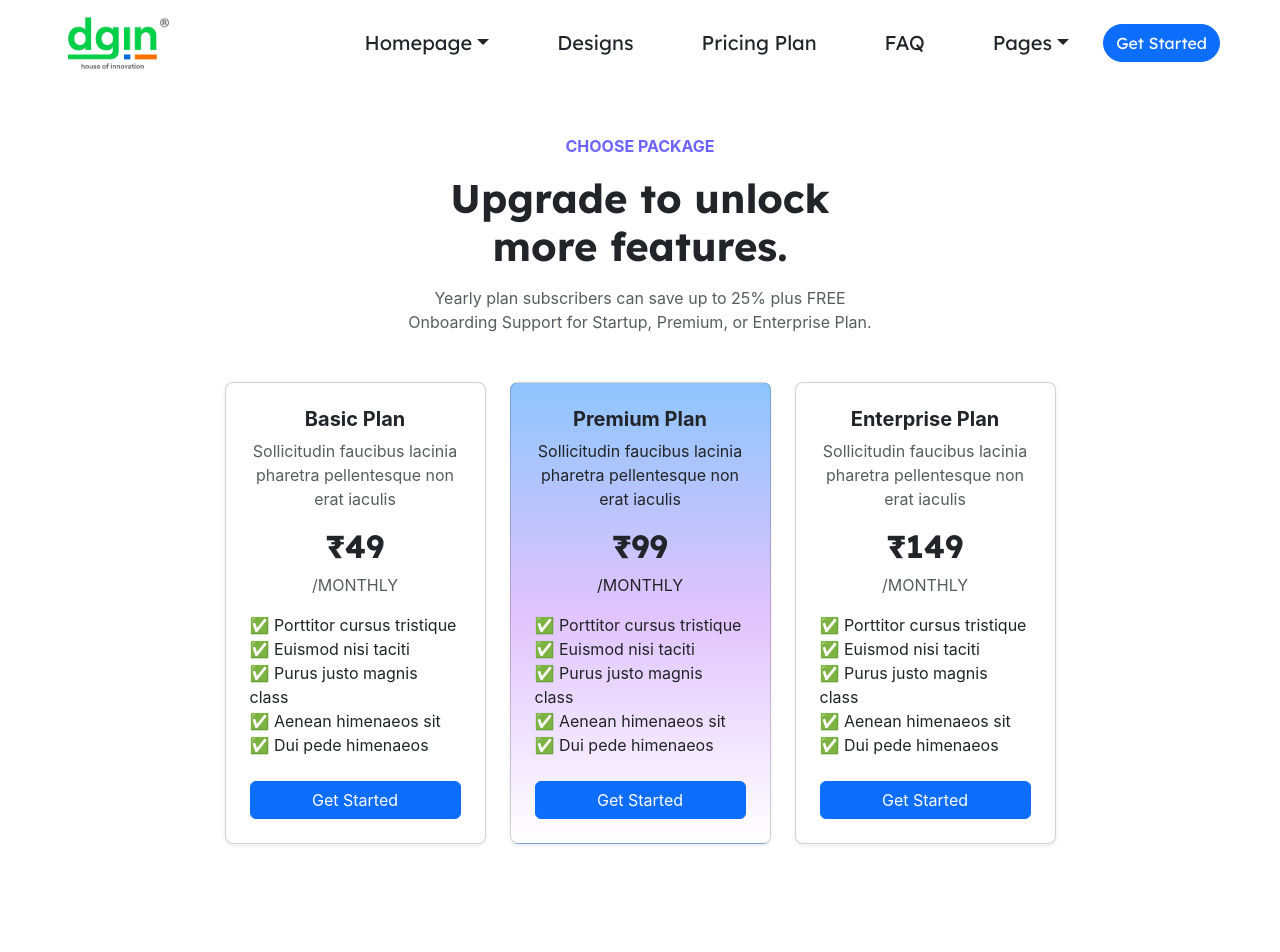
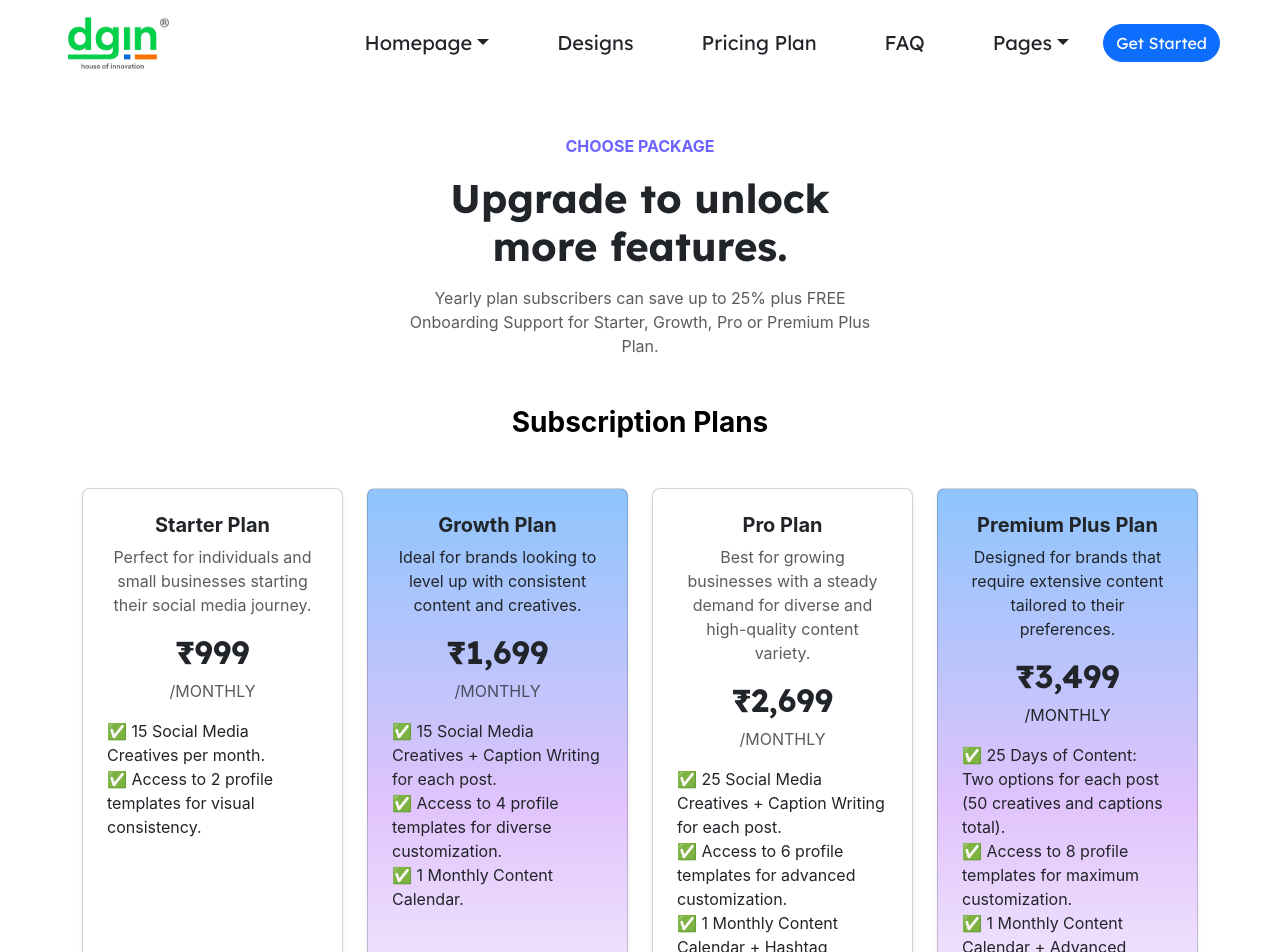
Before and after one commit to deka014/sideGig, a React (Create React App) app: page /pricing in a window 1280 px wide. Shown: the top 952 px of the page. Built offline with nearby package versions, Linux system fonts and the light colour scheme.

Commit message:
made reqd changes

```diff
--- a/src/components/PricingPage.js
+++ b/src/components/PricingPage.js
@@ -22,8 +22,7 @@ const PricingPage = () => {
       style={{
         // background: "linear-gradient(to bottom, #f9f6ff, #ffffff)",
         // minHeight: "100vh",
-      }}
-    >
+      }}>
         <p
           className="text-uppercase fw-bold"
           style={{ color: "#6c63ff" }}
@@ -46,33 +45,94 @@ const PricingPage = () => {
           data-aos-delay="200"
         >
           Yearly plan subscribers can save up to 25% plus FREE Onboarding Support
-        for Startup, Premium, or Enterprise Plan.
+          for Starter, Growth, Pro or Premium Plus Plan.
         </p>
+        {/* added headline */}
+        <h3
+          className="fw-bold mb-5"
+          style={{ maxWidth: "500px", margin: "0 auto", color: "#000000" }}
+          data-aos="fade-up"
+          data-aos-delay="200"
+        >
+          Subscription Plans
+        </h3>
 
         <div className="row justify-content-center">
-        {/* Basic Plan */}
+
+          {/* Starter Plan */}
           <div className="col-lg-3 col-md-6 mb-4" data-aos="fade-up">
-          <div className="card h-100 shadow-sm rounded-3 p-4">
-            <h5 className="fw-bold">Basic Plan</h5>
+            <div className="card h-100 shadow-sm rounded-3 p-4 d-flex flex-column">
+              <h5 className="fw-bold">Starter Plan</h5>
               <p className="text-muted">
-              Sollicitudin faucibus lacinia pharetra pellentesque non erat iaculis
+                Perfect for individuals and small businesses starting their social media journey.
               </p>
-            <h2 className="fw-bold">₹49</h2>
+              <h2 className="fw-bold">₹999</h2>
               <span className="text-muted">/MONTHLY</span>
               <ul className="list-unstyled mt-3 mb-4 text-start">
-              <li>✅ Porttitor cursus tristique</li>
-              <li>✅ Euismod nisi taciti</li>
-              <li>✅ Purus justo magnis class</li>
-              <li>✅ Aenean himenaeos sit</li>
-              <li>✅ Dui pede himenaeos</li>
+                <li>✅ 15 Social Media Creatives per month.</li>
+                <li>✅ Access to 2 profile templates for visual consistency.</li>
               </ul>
-            <a onClick={ () => navigate('/payment' , {replace : true , state : {test : "wow"}} )} className="btn btn-primary w-100">
+              <div className="mt-auto">   {/* to fix the button to bottom of tab */}
+                <a onClick={() => navigate('/payment', )} className="btn btn-primary w-100">
                   Get Started
                 </a>
               </div>
             </div>
+          </div>
 
-        {/* Premium Plan */}
+
+          {/* Growth Plan */}
+          <div className="col-lg-3 col-md-6 mb-4" data-aos="fade-up" data-aos-delay="100">
+            <div
+              className="card h-100 shadow-sm rounded-3 p-4 d-flex flex-column"
+              style={{
+                background: "linear-gradient(to bottom, #8ec5fc, #e0c3fc, #ffffff)",
+
+              }}
+            >
+              <h5 className="fw-bold">Growth Plan</h5>
+              <p>
+                Ideal for brands looking to level up with consistent content and creatives.
+              </p>
+              <h2 className="fw-bold">₹1,699</h2>
+              <span className="text-muted">/MONTHLY</span>
+              <ul className="list-unstyled mt-3 mb-4 text-start">
+                <li>✅ 15 Social Media Creatives + Caption Writing for each post.</li>
+                <li>✅ Access to 4 profile templates for diverse customization.</li>
+                <li>✅ 1 Monthly Content Calendar.</li>
+              </ul>
+              <div className="mt-auto"> {/* to fix the button to bottom of tab */}
+              <a onClick={ () => navigate('/payment')} className="btn btn-primary w-100">
+                Get Started
+              </a>
+              </div>
+            </div>
+          </div>
+
+          {/* Pro Plan */}
+          <div className="col-lg-3 col-md-6 mb-4" data-aos="fade-up" data-aos-delay="200">
+            <div className="card h-100 shadow-sm rounded-3 p-4">
+              <h5 className="fw-bold">Pro Plan</h5>
+              <p className="text-muted">
+              Best for growing businesses with a steady demand for diverse and high-quality content variety.
+              </p>
+              <h2 className="fw-bold">₹2,699</h2>
+              <span className="text-muted">/MONTHLY</span>
+              <ul className="list-unstyled mt-3 mb-4 text-start">
+                <li>✅ 25 Social Media Creatives + Caption Writing for each post.</li>
+                <li>✅ Access to 6 profile templates for advanced customization.</li>
+                <li>✅ 1 Monthly Content Calendar + Hashtag Strategy.</li>
+                <li>✅ Early delivery option for urgent requests.</li>
+              </ul>
+              <div className="mt-auto"> {/* to fix the button to bottom of tab */}
+                <a onClick={() => navigate('/payment', )} className="btn btn-primary w-100">
+                  Get Started
+                </a>
+              </div>
+            </div>
+          </div>
+
+            {/* Premium Plus Plan */}
             <div className="col-lg-3 col-md-6 mb-4" data-aos="fade-up" data-aos-delay="100">
             <div
               className="card h-100 shadow-sm rounded-3 p-4"
@@ -81,46 +141,26 @@ const PricingPage = () => {
 
               }}
             >
-            <h5 className="fw-bold">Premium Plan</h5>
+              <h5 className="fw-bold">Premium Plus Plan</h5>
               <p>
-              Sollicitudin faucibus lacinia pharetra pellentesque non erat iaculis
+                Designed for brands that require extensive content tailored to their preferences.
               </p>
-            <h2 className="fw-bold">₹99</h2>
+              <h2 className="fw-bold">₹3,499</h2>
               <span>/MONTHLY</span>
               <ul className="list-unstyled mt-3 mb-4 text-start">
-              <li>✅ Porttitor cursus tristique</li>
-              <li>✅ Euismod nisi taciti</li>
-              <li>✅ Purus justo magnis class</li>
-              <li>✅ Aenean himenaeos sit</li>
-              <li>✅ Dui pede himenaeos</li>
+                <li>✅ 25 Days of Content: Two options for each post (50 creatives and captions total).</li>
+                <li>✅ Access to 8 profile templates for maximum customization.</li>
+                <li>✅ 1 Monthly Content Calendar + Advanced Hashtag Strategy.</li>
+                <li>✅ Priority delivery and unlimited revisions.</li>
               </ul>
-            <a onClick={ () => navigate('/payment')} className="btn btn-primary w-100">
+              <div className="mt-auto"> {/* to fix the button to bottom of tab */}
+                <a onClick={() => navigate('/payment', )} className="btn btn-primary w-100">
                   Get Started
                 </a>
               </div>
             </div>
+          </div>
 
-        {/* Enterprise Plan */}
-        <div className="col-lg-3 col-md-6 mb-4" data-aos="fade-up" data-aos-delay="200">
-          <div className="card h-100 shadow-sm rounded-3 p-4">
-            <h5 className="fw-bold">Enterprise Plan</h5>
-            <p className="text-muted">
-              Sollicitudin faucibus lacinia pharetra pellentesque non erat iaculis
-            </p>
-            <h2 className="fw-bold">₹149</h2>
-            <span className="text-muted">/MONTHLY</span>
-            <ul className="list-unstyled mt-3 mb-4 text-start">
-              <li>✅ Porttitor cursus tristique</li>
-              <li>✅ Euismod nisi taciti</li>
-              <li>✅ Purus justo magnis class</li>
-              <li>✅ Aenean himenaeos sit</li>
-              <li>✅ Dui pede himenaeos</li>
-            </ul>
-            <a onClick={ () => navigate('/payment')} className="btn btn-primary w-100">
-              Get Started
-            </a>
-          </div>
-        </div>
       </div>
     </div>
   );
--- a/src/components/footer/Footer.js
+++ b/src/components/footer/Footer.js
@@ -64,7 +64,7 @@ const Footer = () => {
           <div className="col-md-3 mb-4">
             <h6 className="fw-bold mb-3">Company</h6>
             <ul className="list-unstyled">
-              <li><a href="#" className="text-dark">About Us</a></li>
+              <li><a href="/about" className="text-dark">About Us</a></li>   {/* added the About Us page link */}
               <li><a href="#" className="text-dark">Leadership</a></li>
               <li><a href="#" className="text-dark">Careers</a></li>
               <li><a href="#" className="text-dark">Article & News</a></li>
--- a/src/components/homepage/HomePageFifthScreen.js
+++ b/src/components/homepage/HomePageFifthScreen.js
@@ -183,6 +183,8 @@ const HomePageFifthScreen = () => {
         {/* Left FAQ Column */}
         <div className="col-lg-6 mb-4" data-aos="fade-up">
           <div className="accordion" id="accordionLeft">
+
+            {/* FAQ Item 1 */}
             <div className="accordion-item">
               <h2 className="accordion-header" id="headingOneLeft">
                 <button
@@ -193,7 +195,8 @@ const HomePageFifthScreen = () => {
                   aria-expanded="true"
                   aria-controls="collapseOneLeft"
                 >
-What are the key principles of effective design?                </button>
+                  What is dgin.in?
+                </button>
               </h2>
               <div
                 id="collapseOneLeft"
@@ -202,11 +205,12 @@ What are the key principles of effective design?                </button>
                 data-bs-parent="#accordionLeft"
               >
                 <div className="accordion-body">
-                Effective design revolves around principles like balance, contrast, hierarchy, alignment, and proximity.
-                                </div>
+                  dgin.in is a platform that offers low-cost social media creative and content services through monthly subscription plans. We help businesses and individuals manage their online presence with high-quality designs and engaging content.
+                </div>
               </div>
             </div>
 
+            {/* FAQ Item 2 */}
             <div className="accordion-item">
               <h2 className="accordion-header" id="headingTwoLeft">
                 <button
@@ -217,7 +221,7 @@ What are the key principles of effective design?                </button>
                   aria-expanded="false"
                   aria-controls="collapseTwoLeft"
                 >
-                  How can color impact the design?
+                  What types of content do you create?
                 </button>
               </h2>
               <div
@@ -227,63 +231,251 @@ What are the key principles of effective design?                </button>
                 data-bs-parent="#accordionLeft"
               >
                 <div className="accordion-body">
-                Color has a significant influence on how people perceive and interact with a design. It can evoke emotions, convey brand identity, and enhance readability                </div>
+                  We create:
+                  <ul>
+                    <li>Social media posts (images, videos, carousels)</li>
+                    <li>Captions and hashtags</li>
+                    <li>Monthly content calendars</li>
+                    <li>Custom graphics tailored to your brand</li>
+                  </ul>
+                </div>
               </div>
             </div>
-            {/* Additional FAQ items can go here */}
+
+            {/* FAQ Item 3 */}
+            <div className="accordion-item">
+              <h2 className="accordion-header" id="headingThreeLeft">
+                <button
+                  className="accordion-button collapsed fw-bold"
+                  type="button"
+                  data-bs-toggle="collapse"
+                  data-bs-target="#collapseThreeLeft"
+                  aria-expanded="false"
+                  aria-controls="collapseThreeLeft"
+                >
+                  What platforms do you create content for?
+                </button>
+              </h2>
+              <div
+                id="collapseThreeLeft"
+                className="accordion-collapse collapse"
+                aria-labelledby="headingThreeLeft"
+                data-bs-parent="#accordionLeft"
+              >
+                <div className="accordion-body">
+                  We create content optimized for all major platforms, including:
+                  <ul>
+                    <li>Instagram</li>
+                    <li>Facebook</li>
+                    <li>LinkedIn</li>
+                    <li>Twitter (X)</li>
+                    <li>YouTube</li>
+                  </ul>
+                </div>
+              </div>
+            </div>
+
+            {/* FAQ Item 4 */}
+            <div className="accordion-item">
+              <h2 className="accordion-header" id="headingFourLeft">
+                <button
+                  className="accordion-button collapsed fw-bold"
+                  type="button"
+                  data-bs-toggle="collapse"
+                  data-bs-target="#collapseFourLeft"
+                  aria-expanded="false"
+                  aria-controls="collapseFourLeft"
+                >
+                  Can I request custom designs or themes?
+                </button>
+              </h2>
+              <div
+                id="collapseFourLeft"
+                className="accordion-collapse collapse"
+                aria-labelledby="headingFourLeft"
+                data-bs-parent="#accordionLeft"
+              >
+                <div className="accordion-body">
+                  Absolutely! We tailor our designs to match your brand’s identity, including colors, fonts, and themes. You can also share specific ideas or references.
+                </div>
+              </div>
+            </div>
+
+            {/* FAQ Item 5 */}
+            <div className="accordion-item">
+              <h2 className="accordion-header" id="headingFiveLeft">
+                <button
+                  className="accordion-button collapsed fw-bold"
+                  type="button"
+                  data-bs-toggle="collapse"
+                  data-bs-target="#collapseFiveLeft"
+                  aria-expanded="false"
+                  aria-controls="collapseFiveLeft"
+                >
+                  How soon will I receive my content?
+                </button>
+              </h2>
+              <div
+                id="collapseFiveLeft"
+                className="accordion-collapse collapse"
+                aria-labelledby="headingFiveLeft"
+                data-bs-parent="#accordionLeft"
+              >
+                <div className="accordion-body">
+                  Once you subscribe and provide your requirements, we’ll deliver your first batch of content within 3–5 business days. Regular content delivery schedules are shared during onboarding.
+                </div>
+              </div>
+            </div>
+
+
           </div>
         </div>
 
         {/* Right FAQ Column */}
         <div className="col-lg-6" data-aos="fade-up" data-aos-delay="100">
           <div className="accordion" id="accordionRight">
+            {/* FAQ 1 */}
             <div className="accordion-item">
-              <h2 className="accordion-header" id="headingOneRight">
+              <h2 className="accordion-header" id="headingOne">
                 <button
                   className="accordion-button fw-bold"
                   type="button"
                   data-bs-toggle="collapse"
-                  data-bs-target="#collapseOneRight"
+                  data-bs-target="#collapseOne"
                   aria-expanded="true"
-                  aria-controls="collapseOneRight"
+                  aria-controls="collapseOne"
                 >
-What is the importance of responsive design?                </button>
+                  How do your subscription plans work?
+                </button>
               </h2>
               <div
-                id="collapseOneRight"
+                id="collapseOne"
                 className="accordion-collapse collapse show"
-                aria-labelledby="headingOneRight"
+                aria-labelledby="headingOne"
                 data-bs-parent="#accordionRight"
               >
-                <div className="accordion-body ">
-                Responsive design ensures that a website or application functions well on various devices and screen sizes.               </div>
+                <div className="accordion-body">
+                  Our plans are simple and flexible. You choose a monthly subscription that fits your needs, and we deliver customized social media content—designs, captions, or both—directly to you. No long-term commitments required!
+                </div>
               </div>
             </div>
 
+            {/* FAQ 2 */}
             <div className="accordion-item">
-              <h2 className="accordion-header" id="headingTwoRight">
+              <h2 className="accordion-header" id="headingTwo">
                 <button
                   className="accordion-button collapsed fw-bold"
                   type="button"
                   data-bs-toggle="collapse"
-                  data-bs-target="#collapseTwoRight"
+                  data-bs-target="#collapseTwo"
                   aria-expanded="false"
-                  aria-controls="collapseTwoRight"
+                  aria-controls="collapseTwo"
                 >
-How does user experience (UX) differ from user interface (UI) design?                </button>
+                  Who can benefit from dgin.in services?
+                </button>
               </h2>
               <div
-                id="collapseTwoRight"
+                id="collapseTwo"
                 className="accordion-collapse collapse"
-                aria-labelledby="headingTwoRight"
+                aria-labelledby="headingTwo"
                 data-bs-parent="#accordionRight"
               >
                 <div className="accordion-body">
-                  Montes justo aliquet himenaeos vulputate orci mauris.
+                  Our services are perfect for:
+                  <ul>
+                    <li>Small businesses</li>
+                    <li>Startups</li>
+                    <li>Freelancers</li>
+                    <li>Influencers</li>
+                    <li>Professionals building their personal brand</li>
+                  </ul>
                 </div>
               </div>
             </div>
-            {/* Additional FAQ items can go here */}
+
+            {/* FAQ 3 */}
+            <div className="accordion-item">
+              <h2 className="accordion-header" id="headingThree">
+                <button
+                  className="accordion-button collapsed fw-bold"
+                  type="button"
+                  data-bs-toggle="collapse"
+                  data-bs-target="#collapseThree"
+                  aria-expanded="false"
+                  aria-controls="collapseThree"
+                >
+                  What if I’m not satisfied with the content?
+                </button>
+              </h2>
+              <div
+                id="collapseThree"
+                className="accordion-collapse collapse"
+                aria-labelledby="headingThree"
+                data-bs-parent="#accordionRight"
+              >
+                <div className="accordion-body">
+                  We’re committed to your satisfaction. If you’re unhappy with any content, we offer revisions to ensure it aligns with your expectations.
+                </div>
+              </div>
+            </div>
+
+            {/* FAQ 4 */}
+            <div className="accordion-item">
+              <h2 className="accordion-header" id="headingFour">
+                <button
+                  className="accordion-button collapsed fw-bold"
+                  type="button"
+                  data-bs-toggle="collapse"
+                  data-bs-target="#collapseFour"
+                  aria-expanded="false"
+                  aria-controls="collapseFour"
+                >
+                  How do I contact dgin.in for support or queries?
+                </button>
+              </h2>
+              <div
+                id="collapseFour"
+                className="accordion-collapse collapse"
+                aria-labelledby="headingFour"
+                data-bs-parent="#accordionRight"
+              >
+                <div className="accordion-body">
+                  You can reach out to us through:
+                  <ul>
+                    <li>Email: </li>
+                    <li>WhatsApp: </li>
+                    <li>Contact Form: [Link to Form]</li>
+                  </ul>
+                </div>
+              </div>
+            </div>
+
+            {/* FAQ 5 */}
+            <div className="accordion-item">
+              <h2 className="accordion-header" id="headingFive">
+                <button
+                  className="accordion-button collapsed fw-bold"
+                  type="button"
+                  data-bs-toggle="collapse"
+                  data-bs-target="#collapseFive"
+                  aria-expanded="false"
+                  aria-controls="collapseFive"
+                >
+                  Is there a cancellation policy?
+                </button>
+              </h2>
+              <div
+                id="collapseFive"
+                className="accordion-collapse collapse"
+                aria-labelledby="headingFive"
+                data-bs-parent="#accordionRight"
+              >
+                <div className="accordion-body">
+                  Yes, you can cancel your subscription anytime before the next billing cycle. There are no cancellation charges.
+                </div>
+              </div>
+            </div>
+
           </div>
         </div>
       </div>
```
Also changed, not shown: src/components/homepage/HomePageFirstScreen.js (+3 -4 lines), src/components/homepage/HomePageSeventhScreen.js (+16 -15 lines). Lines whose indentation alone changed are shown as unchanged.
